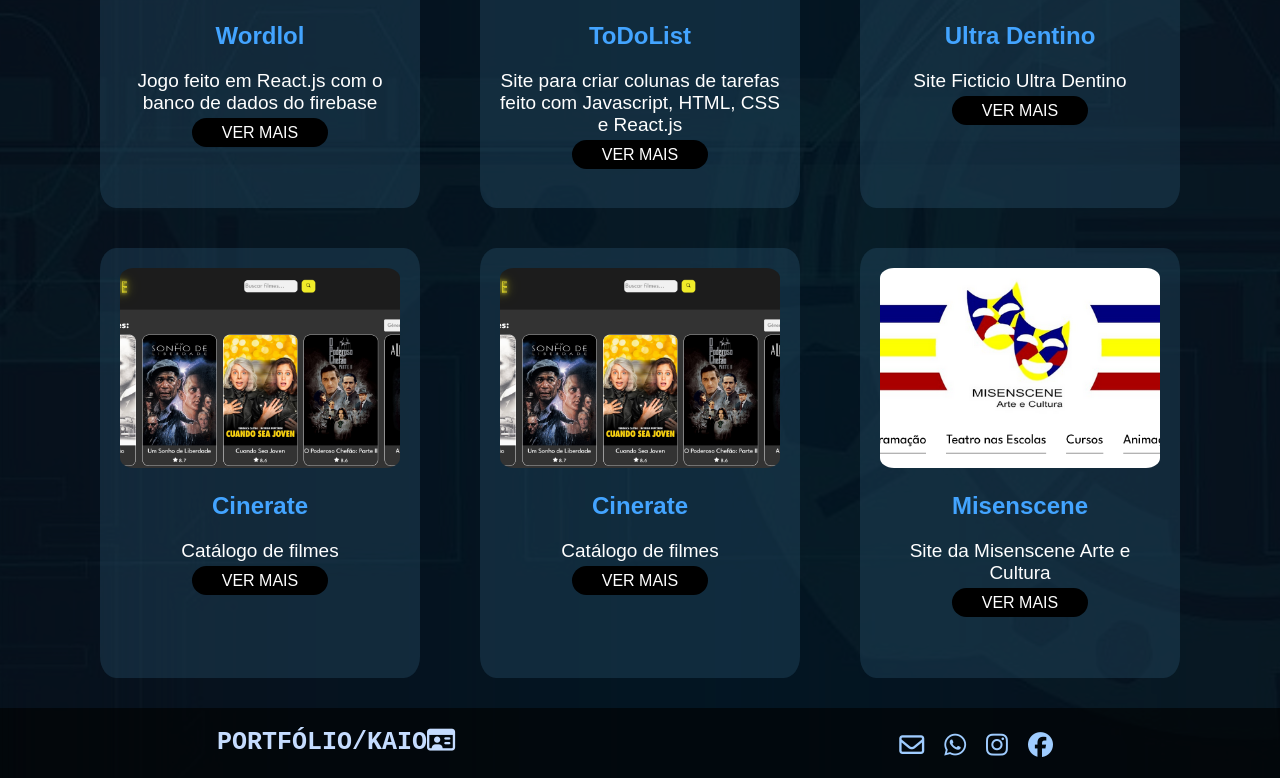
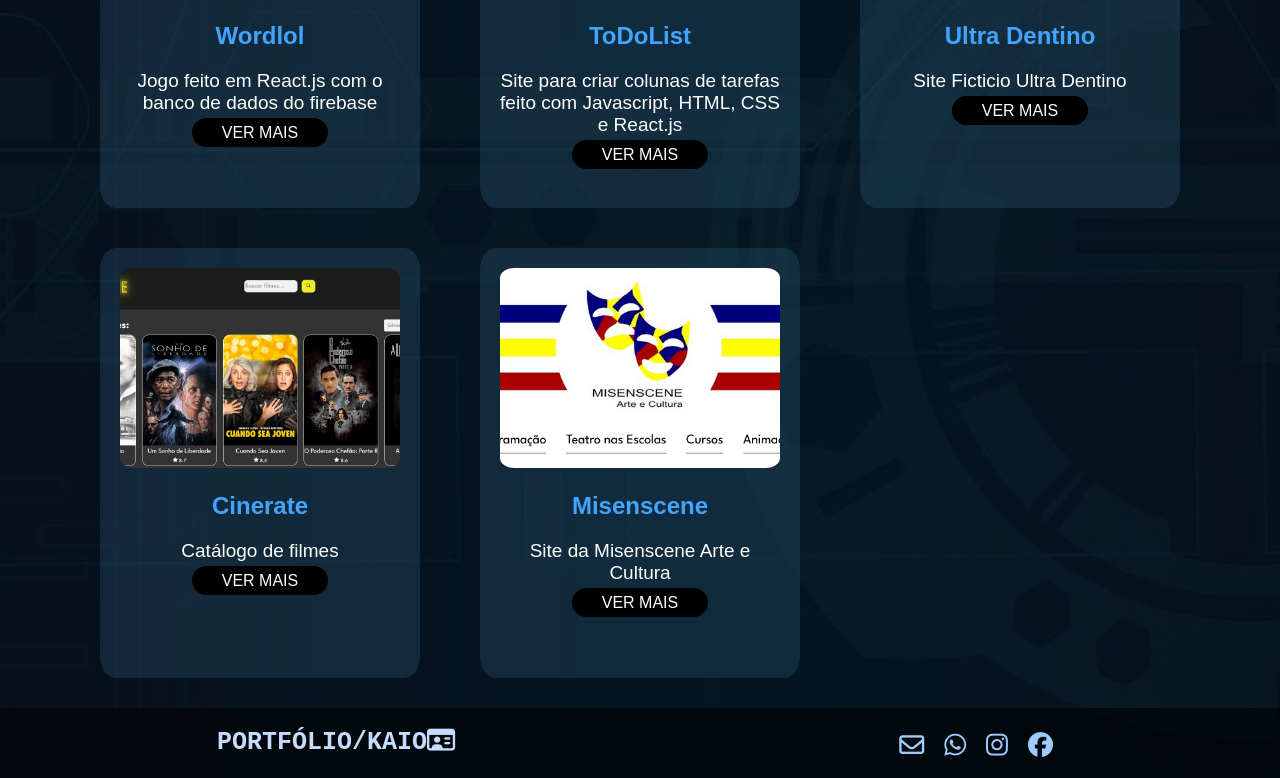
Before and after one commit to KaiooLopes/MeuPortfolio, a React (Create React App) app: page / in a window 1280 px wide. Shown: the part 1239-2017 px from the top of the page. Built offline with nearby package versions, Linux system fonts and the light colour scheme; a web font is replaced by a local one.

Commit message:
Remove Project!

```diff
--- a/src/components/Projects/index.js
+++ b/src/components/Projects/index.js
@@ -54,12 +54,6 @@ const Projects = () => {
           link={"https://cinerate.netlify.app/"}
         />
         <ProjectDetail
-          img={cinerate}
-          title={"Cinerate"}
-          subtitle={"Catálogo  de filmes"}
-          link={"https://cinerate.netlify.app/"}
-        />
-        <ProjectDetail
           img={misenscene}
           title={"Misenscene"}
           subtitle={"Site da Misenscene Arte e Cultura"}
```
